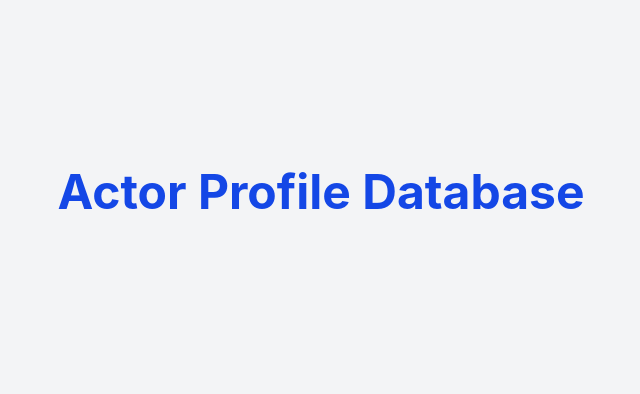
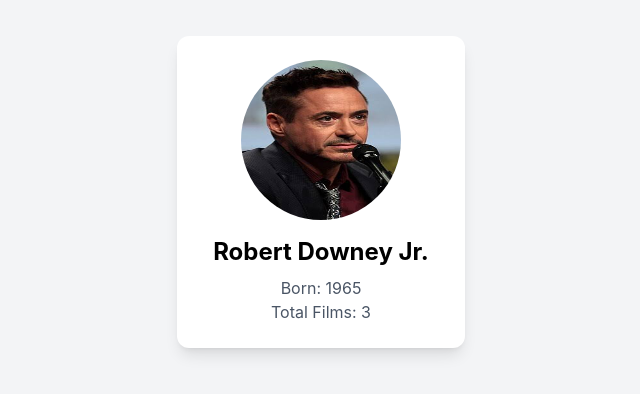
Before and after one commit to Manita3210/summer-web-development-, a React (Vite) app: page / in a window 1280 px wide. Shown: the part 208-602 px from the top of the page, without its empty margins (319-959 px from the left). Built offline with nearby package versions, Linux system fonts and the light colour scheme.

Commit message:
Create reusable AutoCard component

```diff
--- a/src/App.jsx
+++ b/src/App.jsx
@@ -1,11 +1,16 @@
+import ActorCard from "./components/ActorCard";
+import robert from "./assets/robert.jpg";
+
 function App() {
   return (
-    <div className="min-h-screen bg-gray-100 flex items-center justify-center">
-      <h1 className="text-5xl font-bold text-blue-700">
-        Actor Profile Database
-      </h1>
+    <div className="min-h-screen bg-gray-100 flex justify-center items-center">
+      <ActorCard
+        name="Robert Downey Jr."
+        birthYear={1965}
+        totalFilms={3}
+        photo={robert}
+      />
     </div>
   );
 }
-
 export default App;
--- /dev/null
+++ b/src/components/ActorCard.jsx
@@ -0,0 +1,19 @@
+function ActorCard(props) {
+  return (
+    <div className="bg-white rounded-xl shadow-lg p-6 w-72 text-center">
+      <img
+        src={props.photo}
+        alt={props.name}
+        className="w-40 h-40 obectcover rounded-full mx-auto"
+      />
+
+      <h2 className="text-2xl font-bold mt-4">{props.name}</h2>
+
+      <p className="text-gray-600 mt-2">Born: {props.birthYear}</p>
+
+      <p className="text-gray-600">Total Films: {props.totalFilms}</p>
+    </div>
+  );
+}
+
+export default ActorCard;
```
Also changed, not shown: src/assets/robert.jpg (added).
